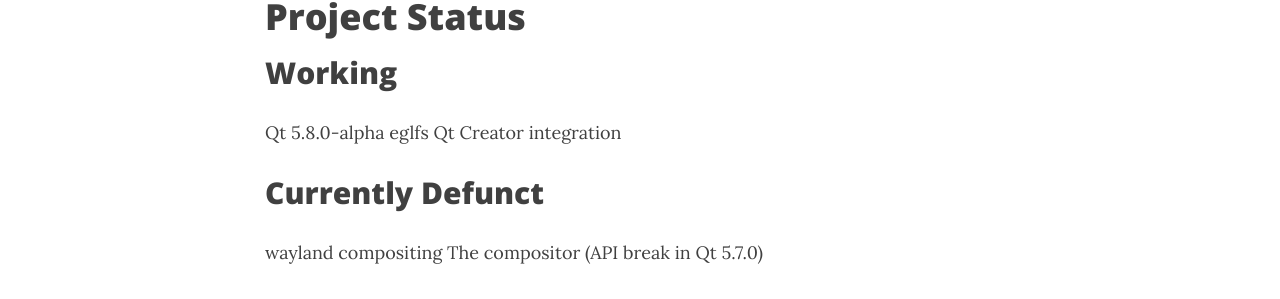
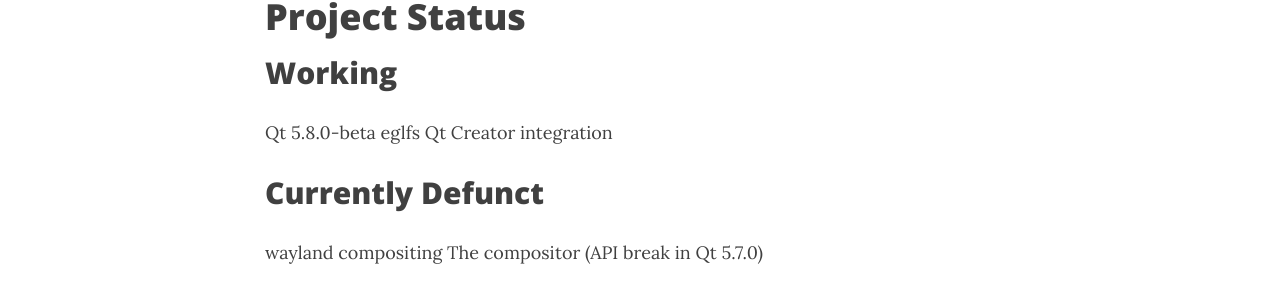
Before and after one commit to sirspudd/sirspudd.github.io, a Jekyll site: the page built from pages/qpi.md, in a window 1280 px wide and 900 px high, scrolled down 670 px. Shown: the part 139-438 px from the top of the window. Built offline with Jekyll 4.4.1, drawn with Linux system fonts in a browser that asks for light colours; nearby versions of some CDN libraries.

Commit message:
Update pages
Change-Id: I857e0566c8a25e84d9000e321dcd44e9999cff36

```diff
--- a/pages/qpi.md
+++ b/pages/qpi.md
@@ -16,7 +16,7 @@
 
 ## Working
 
-Qt 5.8.0-alpha
+Qt 5.8.0-beta
 eglfs
 Qt Creator integration
 
```
Also changed, not shown: pages/qcec.md (+1 -0 lines).
